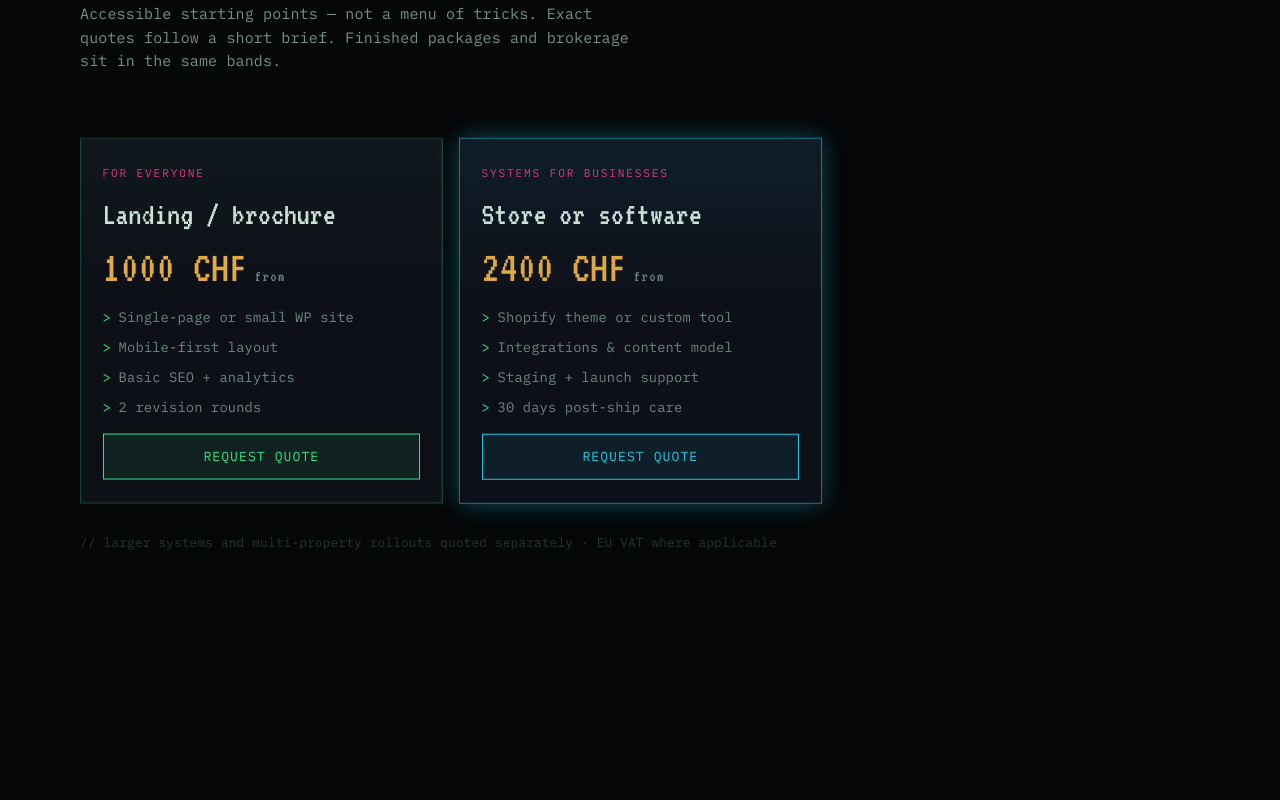
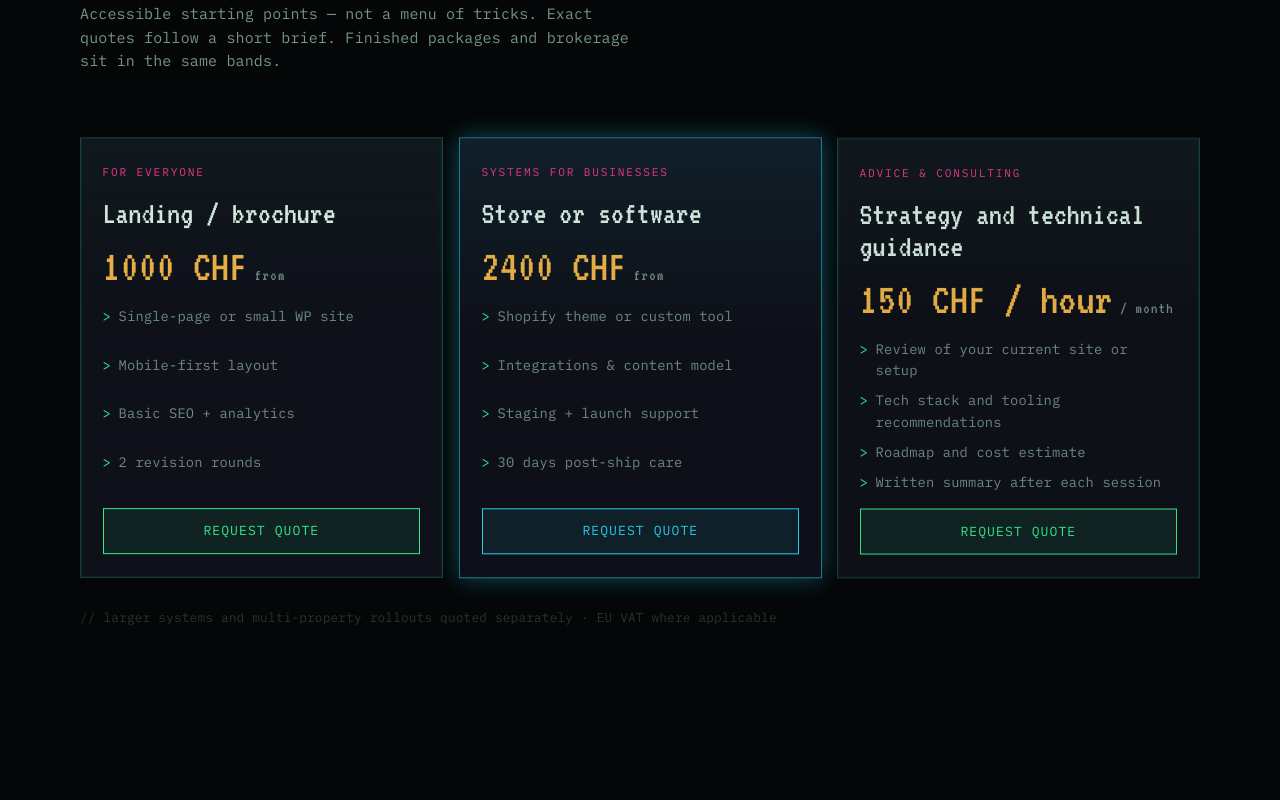
Before and after one commit to AFRexK0/centrom, a React (Vite) app: page / in a window 1280 px wide. Shown: the part 4340-5140 px from the top of the page. Built offline with nearby package versions, Linux system fonts and the light colour scheme.

Commit message:
Add new consulting tier with details

```diff
--- a/src/i18n/locales/en.ts
+++ b/src/i18n/locales/en.ts
@@ -153,6 +153,17 @@ export const en: Translations = {
           'Staging + launch support',
           '30 days post-ship care',
         ],
+        },
+        {
+          tier: 'Advice & Consulting',
+          title: 'Strategy and technical guidance',
+          amount: '150 CHF / hour',
+          points: [
+            'Review of your current site or setup',
+            'Tech stack and tooling recommendations',
+            'Roadmap and cost estimate',
+            'Written summary after each session',
+        ],
       },
     ],
   },
```
